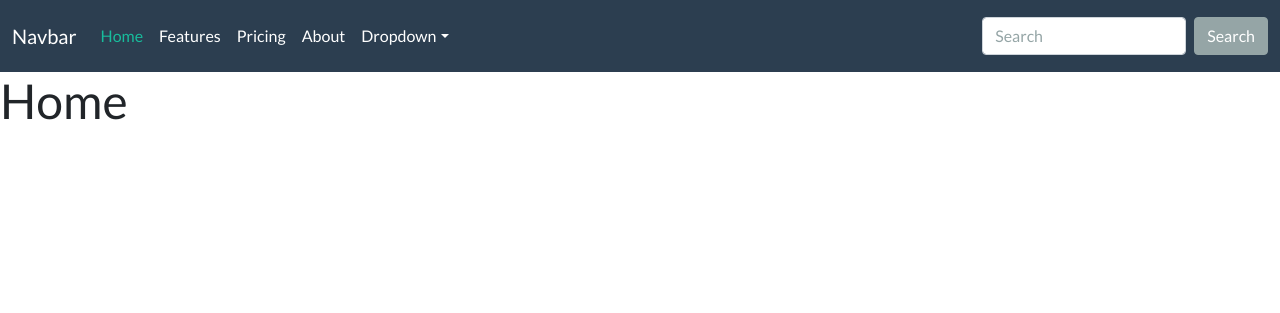
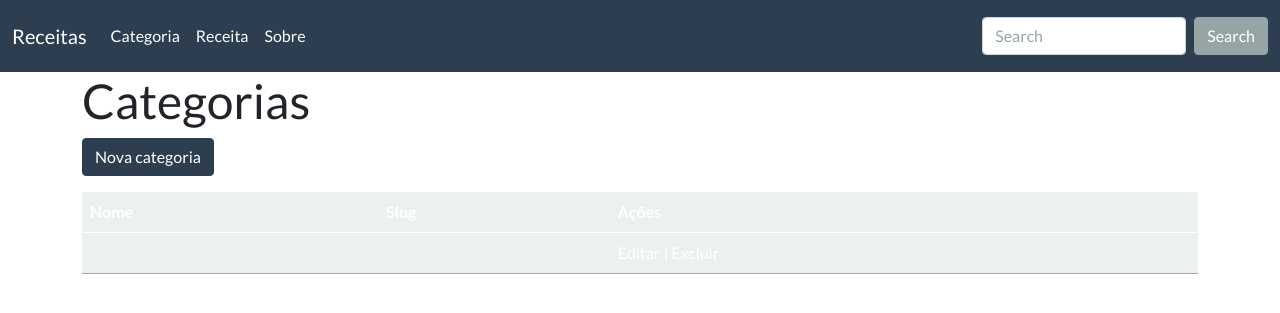
Before and after one commit to wallaceskt/receitas, a PHP site: page /receitas/categoria/ in a window 1280 px wide. Shown: the top 313 px of the page. Run offline with PHP 8.4, Linux system fonts and the light colour scheme.

Commit message:
Criei o menu e o formulário de cadastro de categoria

```diff
--- a/app/core/Controller.php
+++ b/app/core/Controller.php
@@ -7,6 +7,7 @@
 
         $loader = new \Twig\Loader\FilesystemLoader('../app/site/view/');
         $twig = new \Twig\Environment($loader, ['debug' => false]);
+        $twig->addGlobal('BASE', BASE);
 
         echo $twig->render($view . '.twig.php', $params);
 
--- /dev/null
+++ b/app/site/controller/CategoriaController.php
@@ -0,0 +1,30 @@
+<?php
+namespace app\site\controller;
+
+use app\core\Controller;
+
+class CategoriaController extends Controller {
+
+    public function __construct() {
+
+    }
+
+    public function index() {
+
+        $this->load('categoria/main');
+
+    }
+
+    public function adicionar() {
+
+        $this->load('categoria/adicionar');
+
+    }
+
+    public function editar() {
+
+        $this->load('categoria/editar');
+
+    }
+
+}
--- /dev/null
+++ b/app/site/view/categoria/main.twig.php
@@ -0,0 +1,29 @@
+{% extends "partials/body.twig.php" %}
+
+{% block title %}Categorias - Receitas{% endblock %}
+
+{% block body %}
+<h1>Categorias</h1>
+<p><a href="{{BASE}}categoria/adicionar/" class="btn btn-primary">Nova categoria</a></p>
+
+<div class="overflow-auto">
+
+    <table class="table table-hover">
+        <thead>
+            <tr class="table-primary tr-thead">
+                <th>Nome</th>
+                <th>Slug</th>
+                <th>Ações</th>
+            </tr>
+        </thead>
+        <tbody>
+            <tr class="table-secondary">
+                <td></td>
+                <td></td>
+                <td>Editar | Excluir</td>
+            </tr>
+        </tbody>
+    </table>
+
+</div>
+{% endblock %}
--- a/app/site/view/home/main.twig.php
+++ b/app/site/view/home/main.twig.php
@@ -1,5 +1,7 @@
 {% extends "partials/body.twig.php" %}
 
+{% block title %}Início - Receitas{% endblock %}
+
 {% block body %}
-<h1>Home</h1>
+<h1>Início</h1>
 {% endblock %}
--- a/app/site/view/partials/body.twig.php
+++ b/app/site/view/partials/body.twig.php
@@ -4,15 +4,20 @@
     <meta charset="UTF-8">
     <meta http-equiv="X-UA-Compatible" content="IE=edge">
     <meta name="viewport" content="width=device-width, initial-scale=1.0">
-    <title></title>
+    <title>{% block title %}{% endblock %}</title>
+    <link href="{{BASE}}img/favicon.png" rel="icon">
     <link rel="stylesheet" href="{{BASE}}css/bootstrap.min.css">
+    <link rel="stylesheet" href="{{BASE}}css/style.css">
 
     {% block head %}{% endblock %}
 </head>
 <body>
 
     {% include "partials/header.twig.php" %}
+
+    <div class="container">
     {% block body %}{% endblock %}
+    </div>
 
 </body>
 </html>
--- a/app/site/view/partials/header.twig.php
+++ b/app/site/view/partials/header.twig.php
@@ -2,7 +2,7 @@
 
     <div class="container-fluid">
 
-        <a class="navbar-brand" href="#">Navbar</a>
+        <a class="navbar-brand" href="{{BASE}}">Receitas</a>
         <button class="navbar-toggler" type="button" data-bs-toggle="collapse" data-bs-target="#navbarColor01" aria-controls="navbarColor01" aria-expanded="false" aria-label="Toggle navigation">
         <span class="navbar-toggler-icon"></span>
         </button>
@@ -10,29 +10,19 @@
         <div class="collapse navbar-collapse" id="navbarColor01">
 
             <ul class="navbar-nav me-auto">
-                <li class="nav-item">
-                    <a class="nav-link active" href="#">Home
+                <!-- <li class="nav-item">
+                    <a class="nav-link active" href="#">Início
                         <span class="visually-hidden">(current)</span>
                     </a>
+                </li> -->
+                <li class="nav-item">
+                    <a class="nav-link" href="{{BASE}}categoria/">Categoria</a>
                 </li>
                 <li class="nav-item">
-                    <a class="nav-link" href="#">Features</a>
+                    <a class="nav-link" href="{{BASE}}receita/">Receita</a>
                 </li>
                 <li class="nav-item">
-                    <a class="nav-link" href="#">Pricing</a>
-                </li>
-                <li class="nav-item">
-                    <a class="nav-link" href="#">About</a>
-                </li>
-                <li class="nav-item dropdown">
-                    <a class="nav-link dropdown-toggle" data-bs-toggle="dropdown" href="#" role="button" aria-haspopup="true" aria-expanded="false">Dropdown</a>
-                    <div class="dropdown-menu">
-                        <a class="dropdown-item" href="#">Action</a>
-                        <a class="dropdown-item" href="#">Another action</a>
-                        <a class="dropdown-item" href="#">Something else here</a>
-                        <div class="dropdown-divider"></div>
-                        <a class="dropdown-item" href="#">Separated link</a>
-                    </div>
+                    <a class="nav-link" href="{{BASE}}sobre/">Sobre</a>
                 </li>
             </ul>
 
--- /dev/null
+++ b/public/css/style.css
@@ -0,0 +1,12 @@
+:root {
+    --table-thead-bg: #3c4c5d;
+}
+
+.max-width {
+    max-width: 1200px;
+    width: 100%;
+}
+
+.tr-thead {
+    background-color: var(--table-thead-bg);
+}
```
Also changed, not shown: app/site/controller/AboutController.php (deleted, +0 -24 lines), app/site/controller/SobreController.php (added, +14 -0 lines), app/site/view/categoria/adicionar.twig.php (added, +51 -0 lines), app/site/view/sobre/main.twig.php (added, +14 -0 lines), app/site/view/categoria/editar.twig.php (added), public/img/favicon.png (added).
